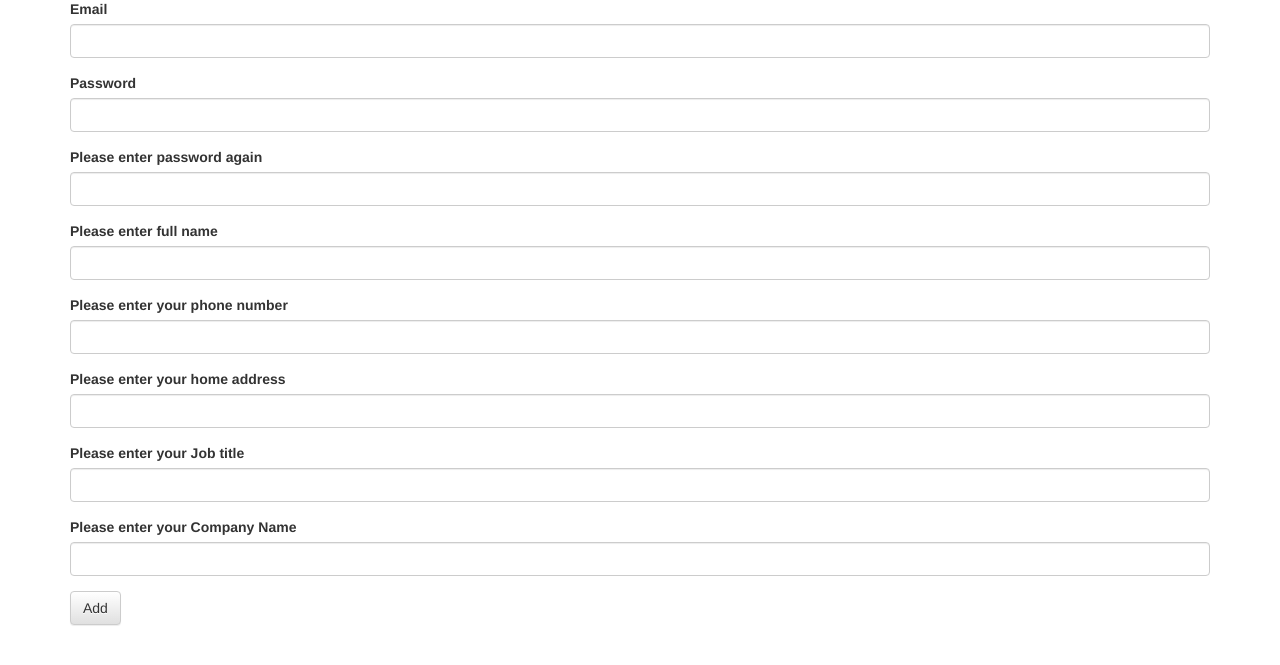
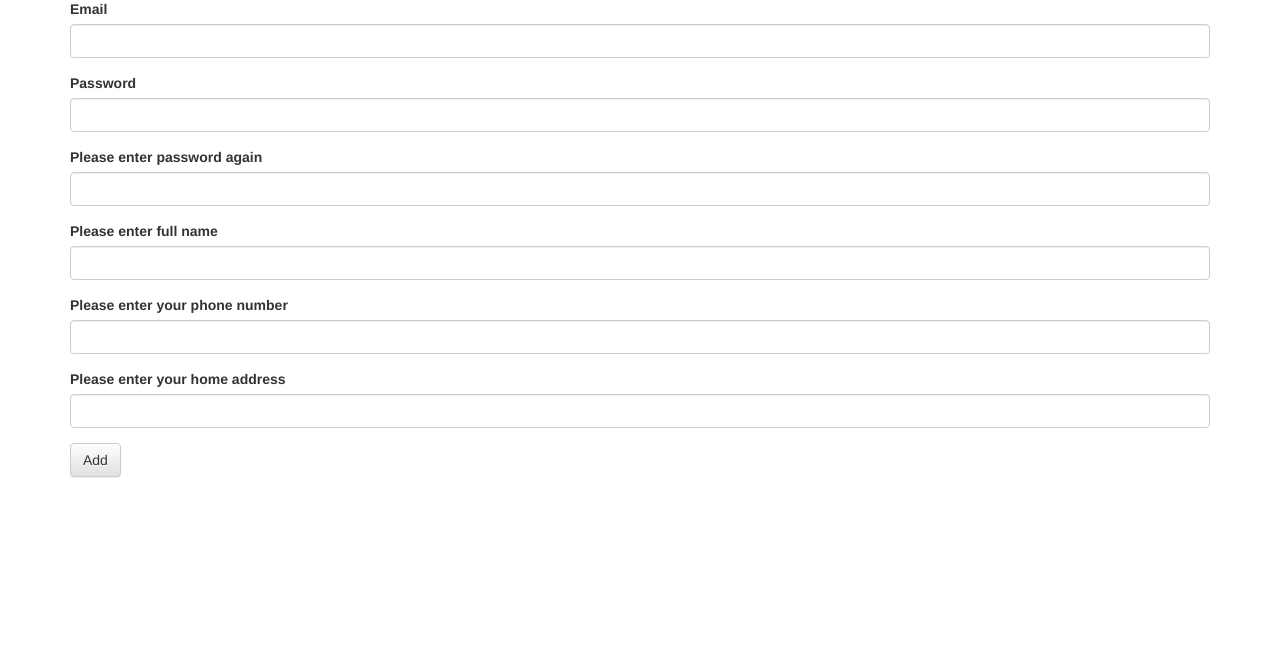
Before and after one commit to connor-marks/Group-3-infoproject, a PHP site: page /inputuser.php in a window 1280 px wide. Shown: the part 121-786 px from the top of the page. Run offline with PHP 8.4, Linux system fonts and the light colour scheme; data that the repository does not hold is empty.

Commit message:
Update inputuser.php

```diff
--- a/inputuser.php
+++ b/inputuser.php
@@ -143,16 +143,6 @@ if (isset($_POST['submit'])) {
 	<input type="address" class="form-control" name="address"/>
 </div>
 
-<div class="form-group">
-	<label for="Job">Please enter your Job title</label>
-	<input type="job" class="form-control" name="job"/>
-</div>
-
-<div class="form-group">
-	<label for="Company">Please enter your Company Name</label>
-	<input type="Company" class="form-control" name="Company"/>
-</div>
-
 <button type="submit" class="btn btn-default" name="submit">Add</button>
 
 </form>
```
